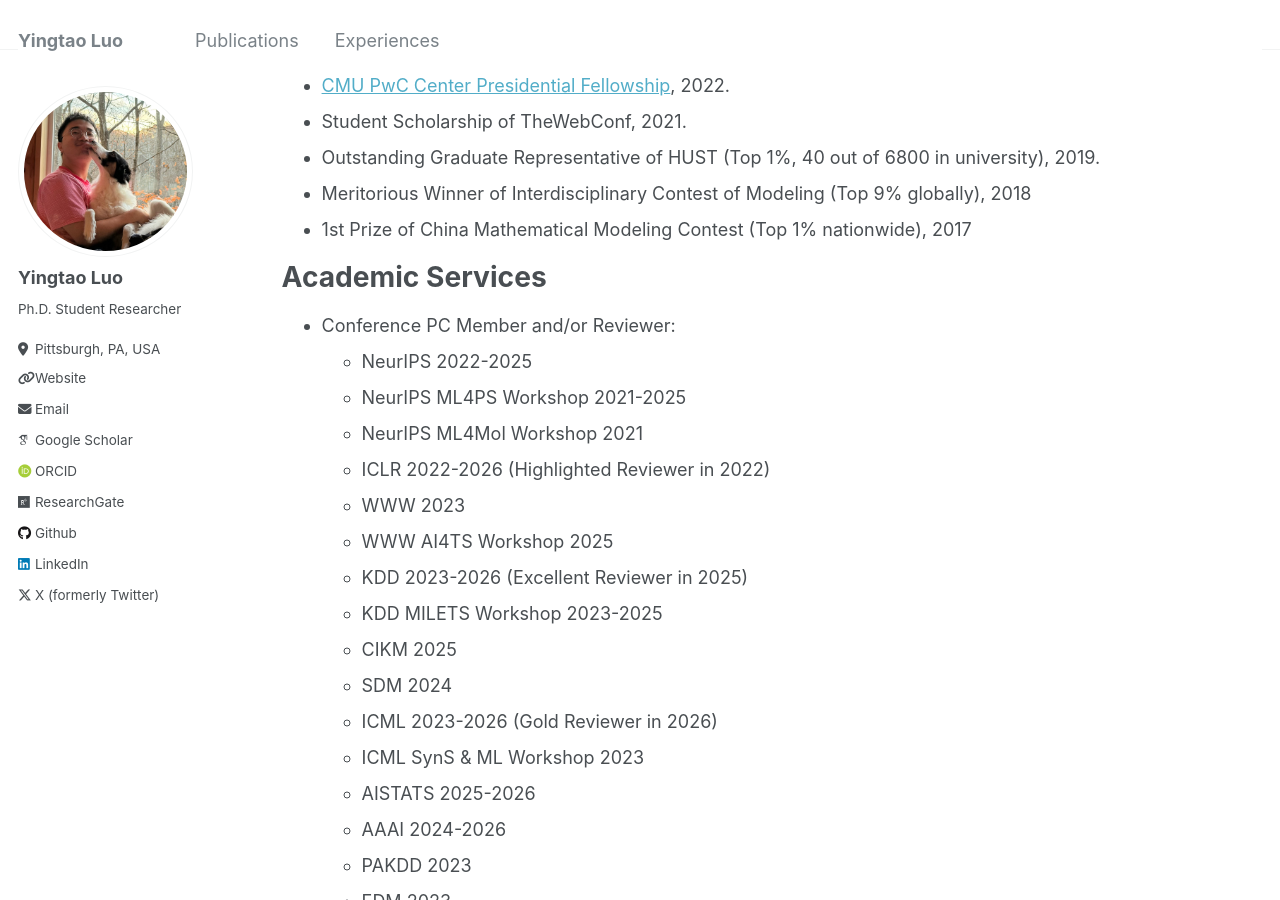
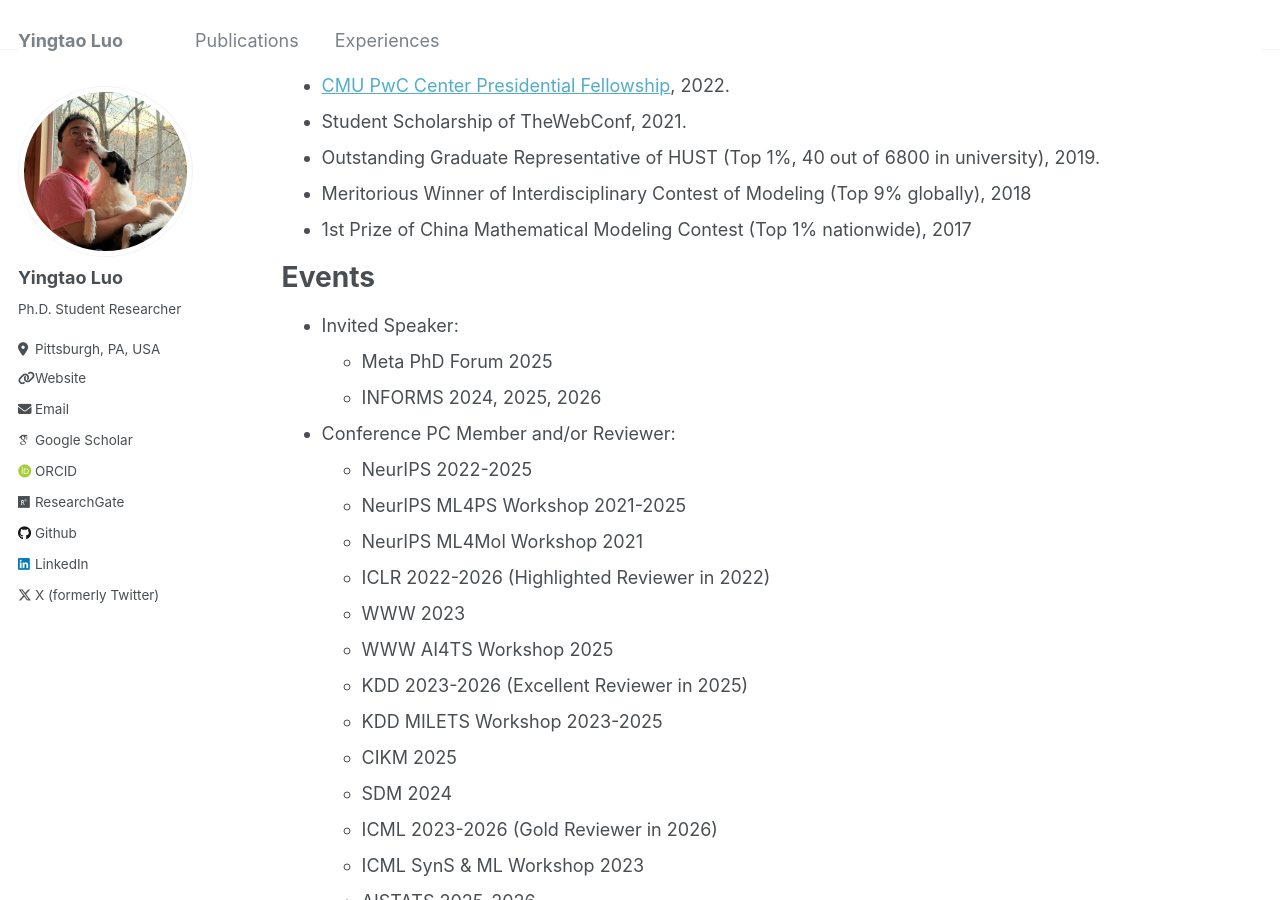
Before and after one commit to yingtaoluo/yingtaoluo.github.io, a Jekyll site: the page built from _pages/experiences.md, in a window 1280 px wide and 900 px high, scrolled down 537 px. Built offline with Jekyll 4.4.1, drawn with Linux system fonts in a browser that asks for light colours; some web fonts are replaced.

Commit message:
Update experiences with events and speaking engagements
Added events and invited speaker details to experiences.

```diff
--- a/_pages/experiences.md
+++ b/_pages/experiences.md
@@ -30,8 +30,11 @@ Awards
 * Meritorious Winner of Interdisciplinary Contest of Modeling (Top 9% globally), 2018
 * 1st Prize of China Mathematical Modeling Contest (Top 1% nationwide), 2017
 
-Academic Services
+Events
 ======
+* Invited Speaker:
+  * Meta PhD Forum 2025
+  * INFORMS 2024, 2025, 2026
 * Conference PC Member and/or Reviewer:
   * NeurIPS 2022-2025
   * NeurIPS ML4PS Workshop 2021-2025
```
